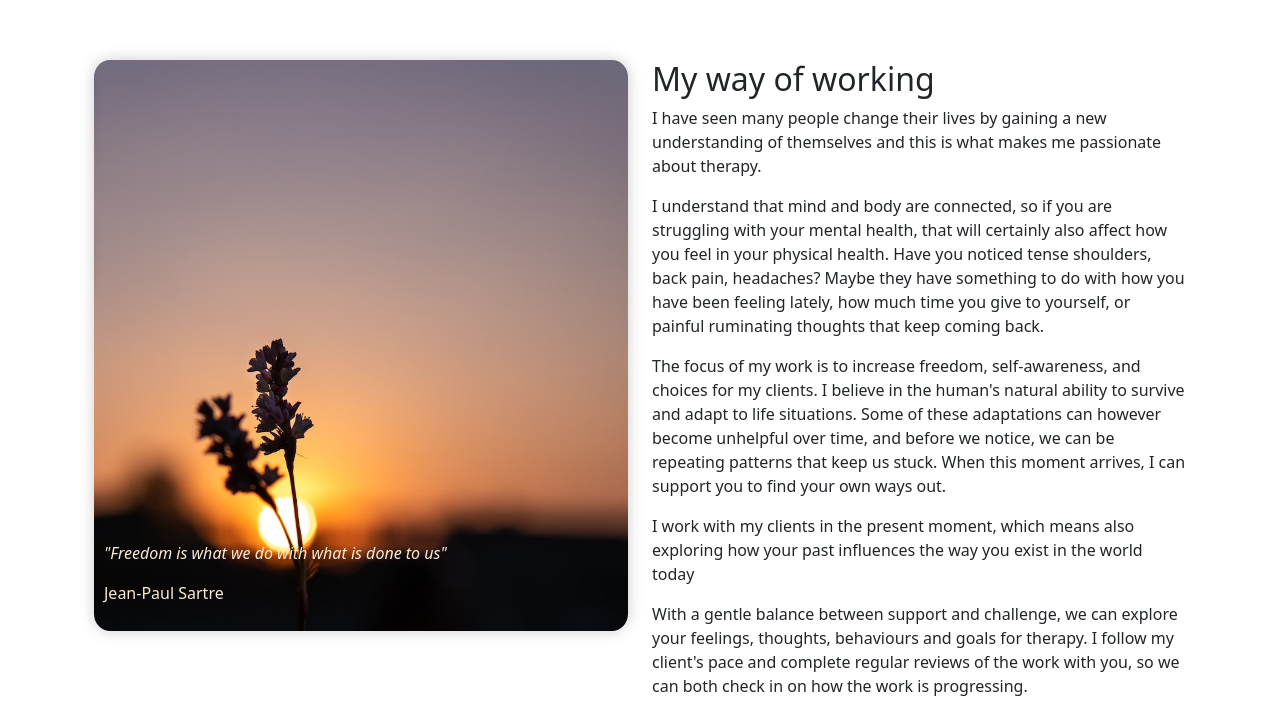
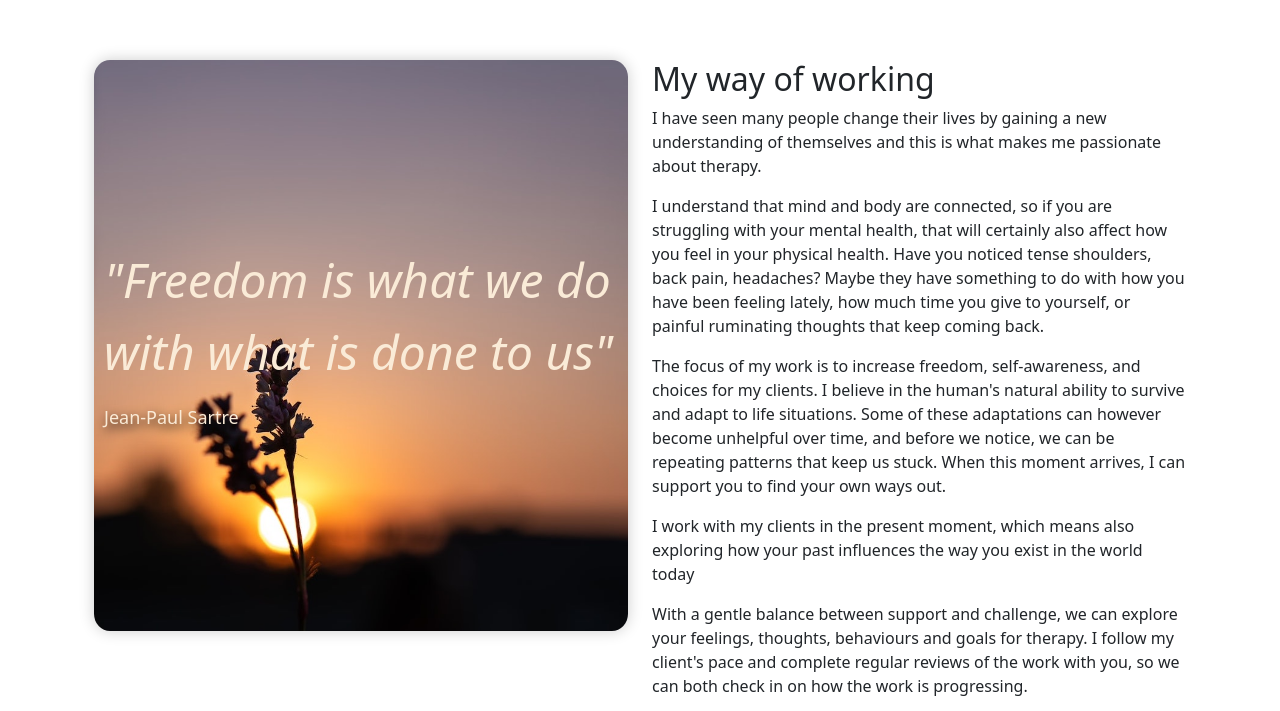
Before and after one commit to BrunoAllevato/rapha-portfolio, a website: page index.html in a window 1280 px wide. Shown: the part 1259-1970 px from the top of the page. Drawn offline with nearby package versions, Linux system fonts and the light colour scheme.

Commit message:
further coding editing

```diff
--- a/css/components/navbar.css
+++ b/css/components/navbar.css
@@ -24,5 +24,14 @@
 .name-logo {
   /* font-family: Arial,Helvetica,sans-serif;
   font-size: 10px; */
-  color: darkolivegreen;
+  /* color: black; */
+  display: block;
+  padding: var(--bs-nav-link-padding-y) var(--bs-nav-link-padding-x);
+  font-size: var(--bs-nav-link-font-size);
+  font-weight: var(--bs-nav-link-font-weight);
+  color: var(--bs-nav-link-color);
+  text-decoration: none;
+  background: 0 0;
+  border: 0;
+  transition: color .15s ease-in-out, background-color .15s ease-in-out, border-color .15s ease-in-out;
 }
--- a/css/style.css
+++ b/css/style.css
@@ -19,6 +19,9 @@
 
 .image-container {
   position: relative;
+  display: flex;
+  align-items: center;
+  justify-content: center;
 }
 
 /* Add styles for the text on the image */
@@ -26,8 +29,18 @@
   background: transparent;
   color: antiquewhite;
   position: absolute;
-  bottom: 0; /* Adjust the vertical position of the text */
-  left: 0; /* Adjust the horizontal position of the text */
+  /* bottom: 0; Adjust the vertical position of the text */
+  /* left: 0; Adjust the horizontal position of the text */
   background-color: transparent; /* Add a semi-transparent background for better readability */
   padding: 10px; /* Add some padding around the text for better appearance */
+  font-size: xxx-large;
+  font-weight: 500;
 }
+
+.image-method {
+  width: 100%;
+  height: auto;
+  max-width: 100%;
+  border-radius: 3%;
+  box-shadow: 0 0 15px rgba(0,0,0,0.2);
+}
--- a/index.html
+++ b/index.html
@@ -87,10 +87,10 @@
       <div class="row">
         <div class="col-6">
           <div class="image-container">
-            <img src="images/photo-1604491929406-aa1276d4c471.jpeg" alt="Sartre" class="img-about">
+            <img src="images/photo-1604491929406-aa1276d4c471.jpeg" alt="Sartre" class="image-method">
             <div class="image-text">
               <p><em>"Freedom is what we do with what is done to us"</em></p>
-              <p>Jean-Paul Sartre</p>
+              <p class="sartre-text" style="font-size: large;filter: drop-shadow(2px 4px 6px black);">Jean-Paul Sartre</p>
             </div>
           </div>
         </div>
```
